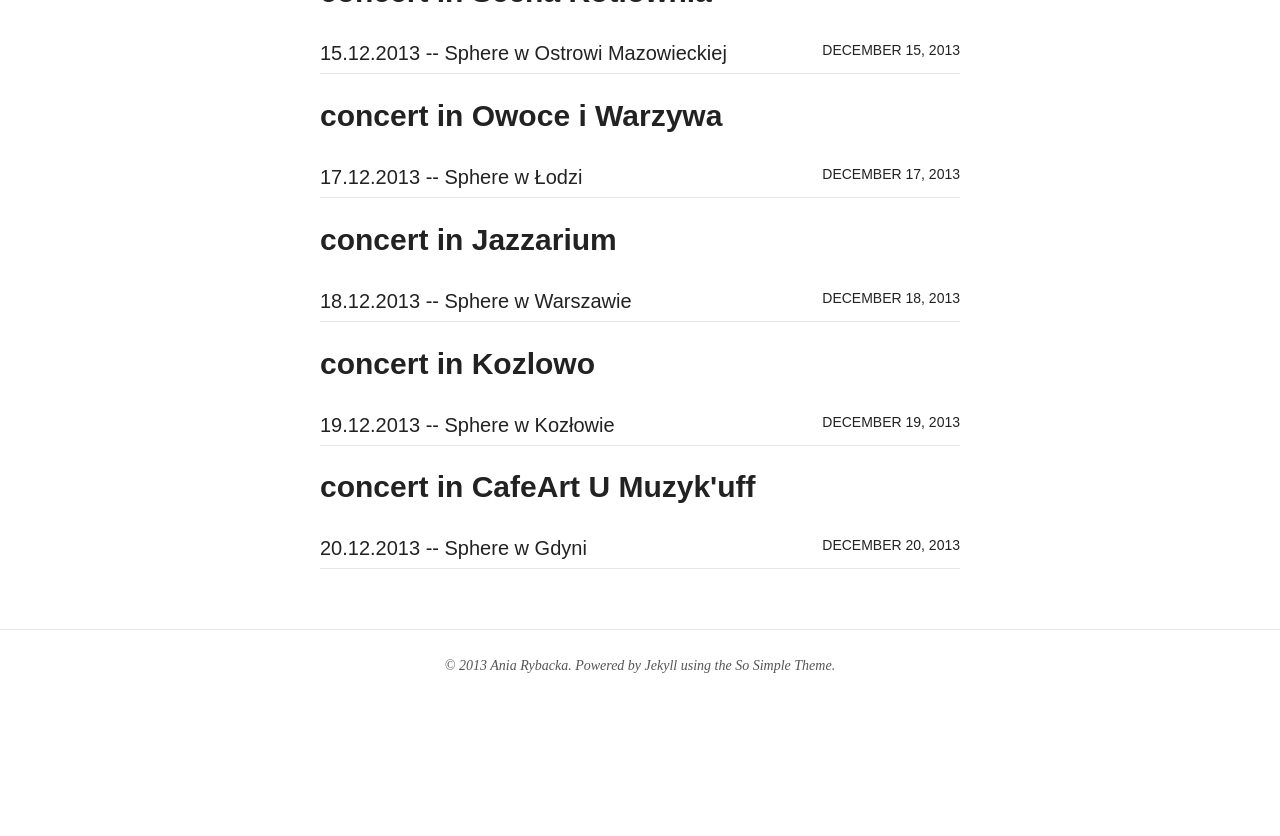
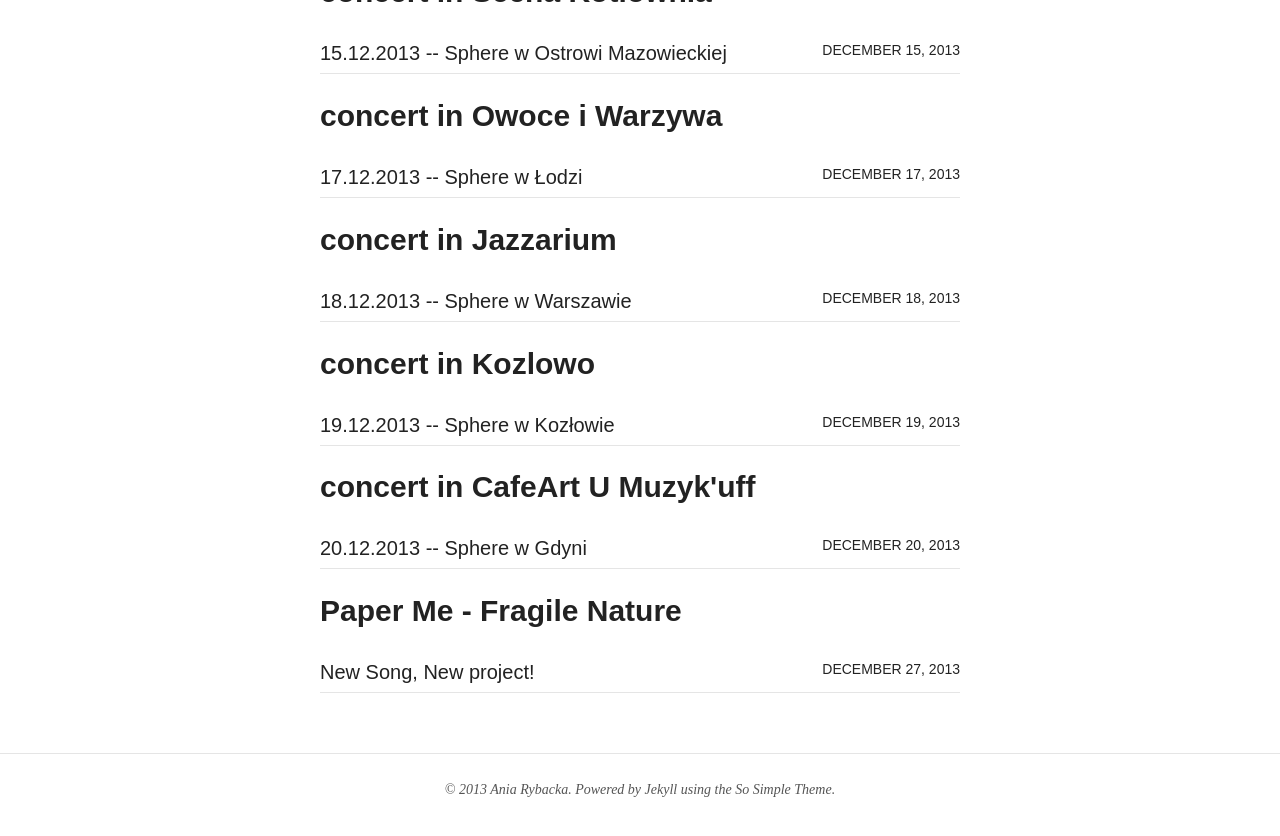
Before and after one commit to aniarybacka/aniarybacka.github.io, a Jekyll site: the page built from tags.html, in a window 1280 px wide and 900 px high, scrolled down 1250 px. Shown: the top 836 px of the window. Built offline with Jekyll 4.4.1, drawn with Linux system fonts in a browser that asks for light colours; nearby versions of some CDN libraries; before the commit the page ends 2026 px from its top, so only the background shows below that; some of the changed text lies outside the part shown.

Commit message:
Paper Me. New Song post

```diff
--- /dev/null
+++ b/_posts/2013-12-27-New-song-New-project.md
@@ -0,0 +1,17 @@
+---
+layout: post
+title: "New Song, New project!"
+description: Paper Me
+modified: 2013-11-27
+category: articles
+tags: [Paper Me - Fragile Nature]
+comments: true
+---
+
+I'm very happy to share with you a brand new song of a new project PAPER ME with Łukasz Borowicki.
+The new song is called "Fragile Nature", and here you can listen to it on YouTube and Soundcloud :) <br>
+
+<iframe width="640" height="360" src="//www.youtube.com/embed/B1guj95EE3Q?rel=0" frameborder="0" allowfullscreen></iframe><br><br>
+
+
+<iframe width="100%" height="166" scrolling="no" frameborder="no" src="https://w.soundcloud.com/player/?url=https%3A//api.soundcloud.com/tracks/122130973"></iframe>
```
Also changed, not shown: music.md (+2 -0 lines).
